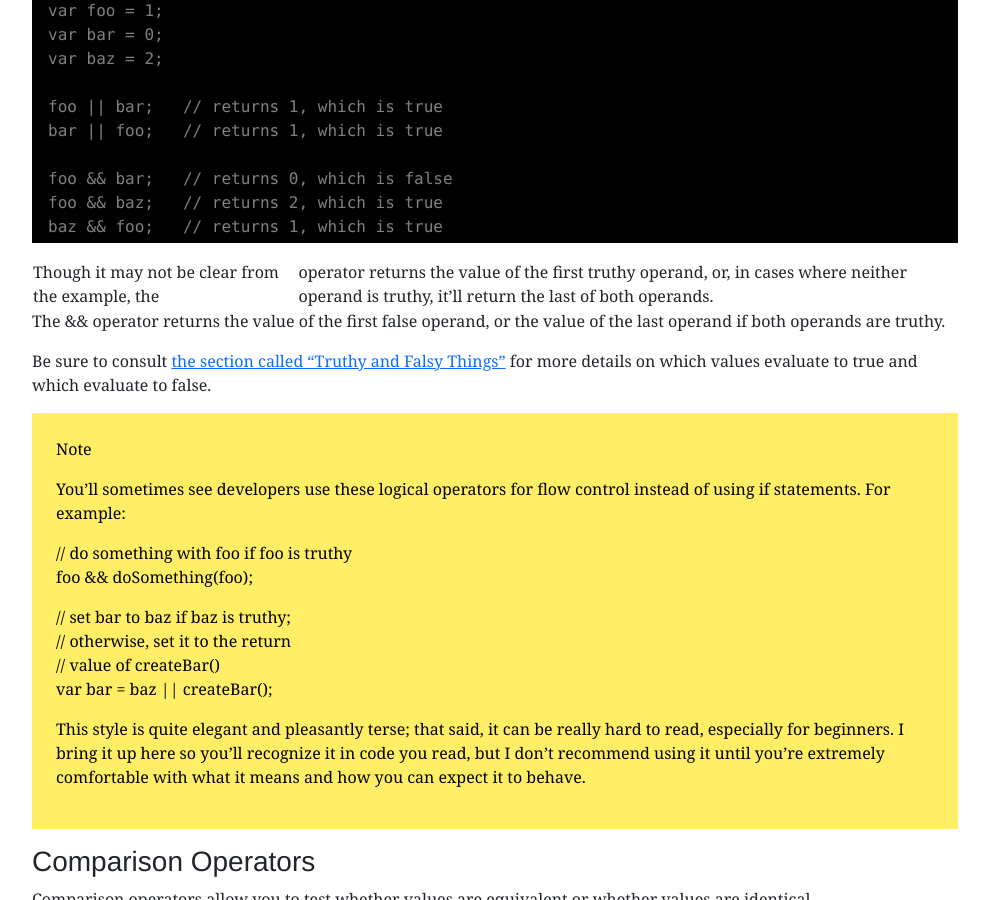
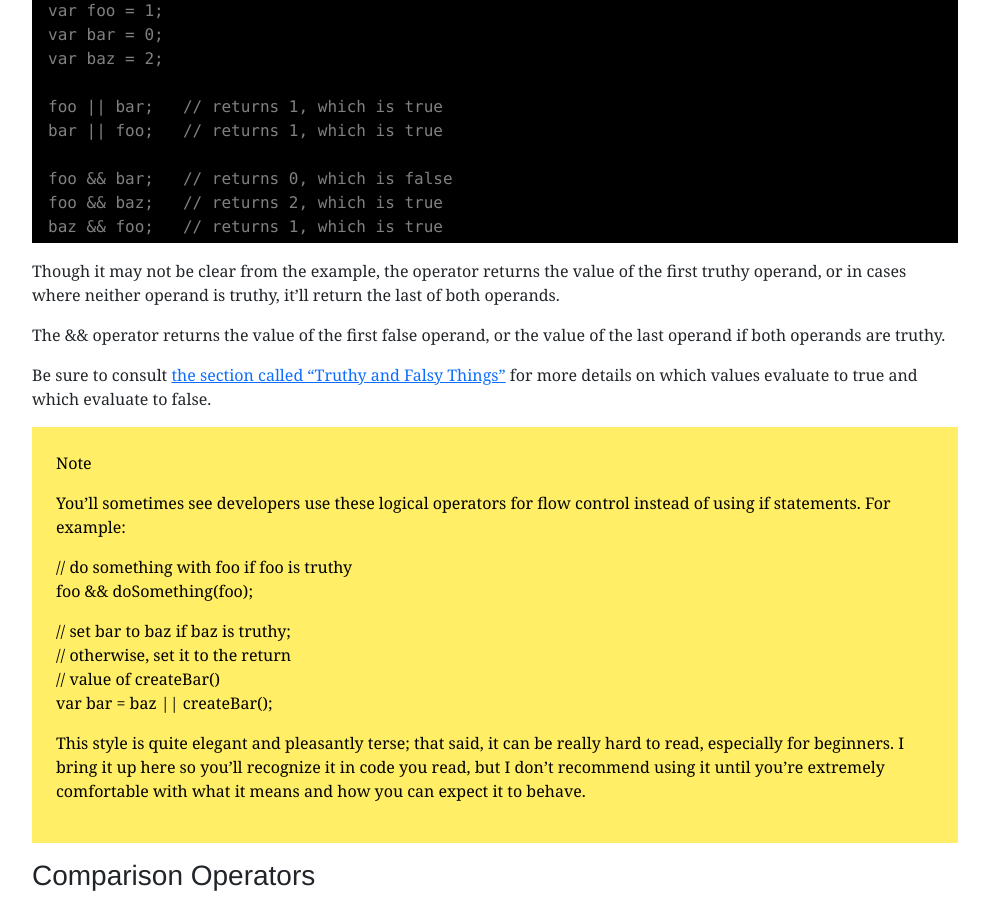
Before and after one commit to dan-carroll/jquery-fundamentals, a Jekyll site: the page built from legacy/ch02-js-basics.md, in a window 1280 px wide and 900 px high, scrolled down 2134 px. Shown: the whole window, without its empty margins (145-1134 px from the left). Built offline with Jekyll 4.4.1, drawn with Linux system fonts in a browser that asks for light colours.

````diff
--- a/legacy/ch02-js-basics.md
+++ b/legacy/ch02-js-basics.md
@@ -127,9 +127,9 @@ foo && baz;   // returns 2, which is true
 baz && foo;   // returns 1, which is true
 ```
 
-Though it may not be clear from the example, the || operator returns the value of the first truthy operand, or, in cases where neither operand is truthy, it'll return the last of both operands.
+Though it may not be clear from the example, the operator returns the value of the first truthy operand, or in cases where neither operand is truthy, it'll return the last of both operands.
 
- The &amp;&amp; operator returns the value of the first false operand, or the value of the last operand if both operands are truthy.
+The &amp;&amp; operator returns the value of the first false operand, or the value of the last operand if both operands are truthy.
 
 Be sure to consult [the section called “Truthy and Falsy Things”](http://jqfundamentals.com/legacy/#Truthy%20and%20Falsy%20Things) for more details on which values evaluate to true and which evaluate to false.
 
````
